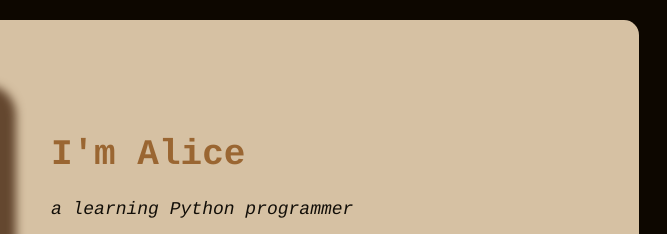
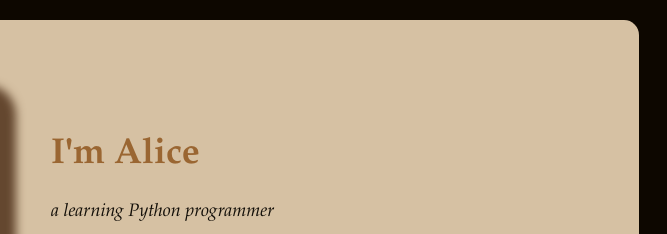
Before and after one commit to hexvexpex/hexvexpex_cv, a plain HTML site: page index.html in a window 1280 px wide. Shown: the top 234 px of the page, 613-1280 px from the left. Drawn offline with Linux system fonts and the light colour scheme.

Commit message:
Website update 11

```diff
--- a/css/styles.css
+++ b/css/styles.css
@@ -8,7 +8,7 @@ form, label {
 }
 
 body {
-    font-family: Courier, sans-serif;
+    font-family: "Palatino Linotype", "Book Antiqua", Palatino, serif;
 	font-size: 18px;
 	font-weight: 500;
 	color: rgb(18, 14, 8);
@@ -18,6 +18,10 @@ body {
 input, textarea {
     border-radius: 8px;
     background-color: rgb(235, 224, 203);
+}
+
+.name-header {
+    font-style: "Sacramento", cursive;
 }
 
 h1, h2, h3 {
--- a/index.html
+++ b/index.html
@@ -10,6 +10,9 @@
     <meta name="viewport"
           content="width=device-width, user-scalable=no, initial-scale=1.0, maximum-scale=1.0, minimum-scale=1.0">
     <meta http-equiv="X-UA-Compatible" content="ie=edge">
+    <link rel="preconnect" href="https://fonts.googleapis.com">
+    <link rel="preconnect" href="https://fonts.gstatic.com" crossorigin>
+    <link href="https://fonts.googleapis.com/css2?family=Sacramento&display=swap" rel="stylesheet">
     <title>Alice Wander</title>
 </head>
 
```
